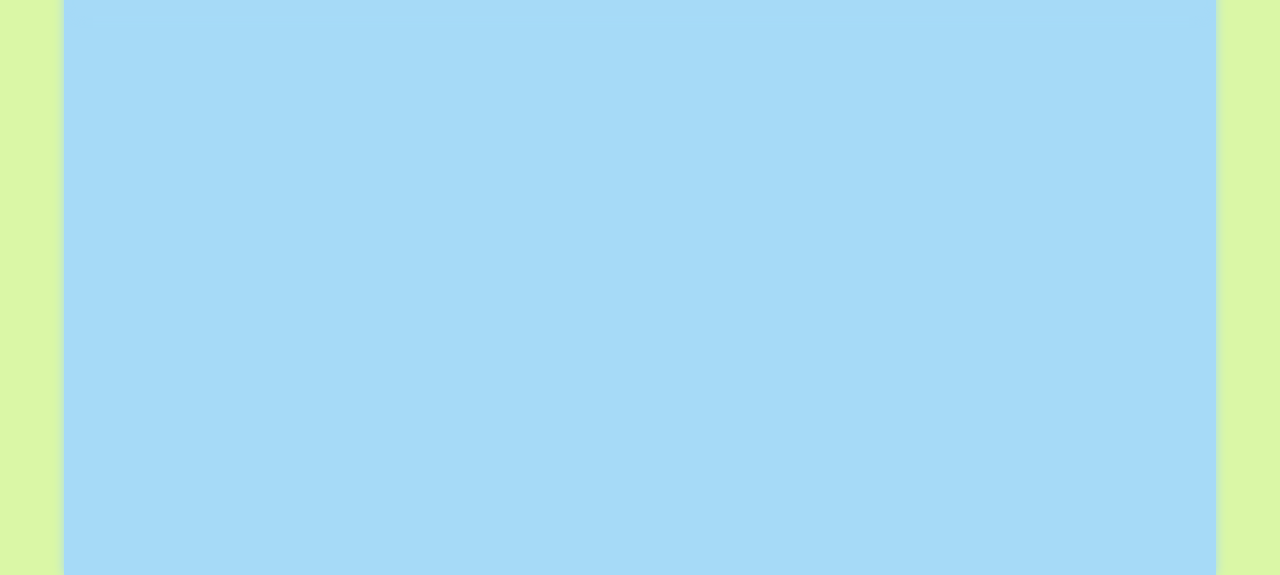
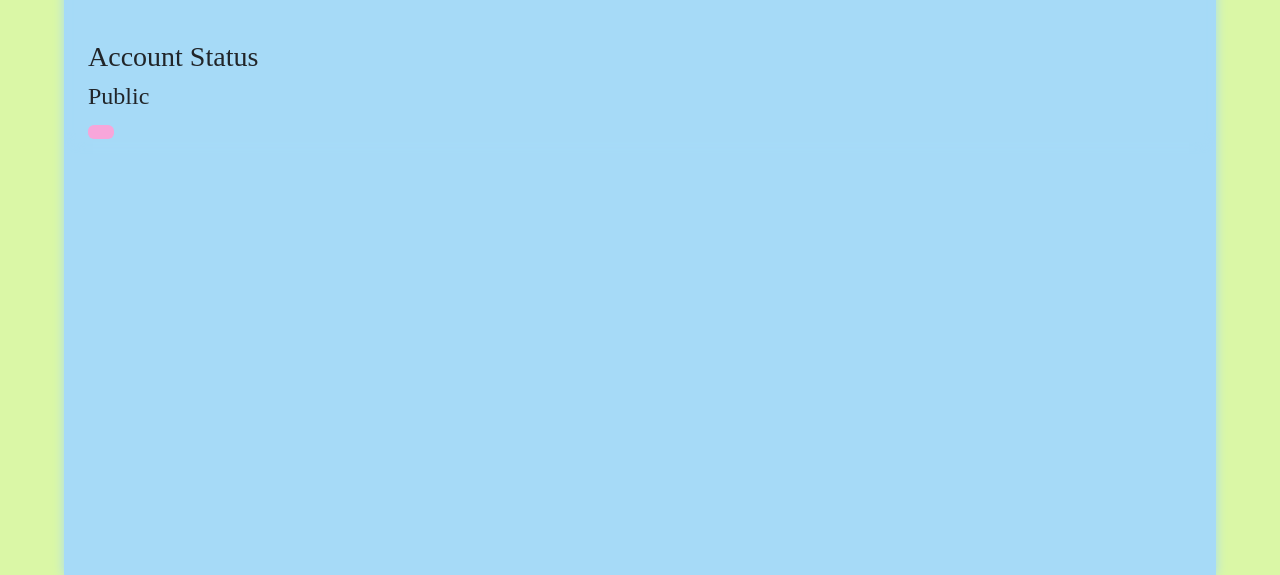
Before and after one commit to amorychambers/ci-ms3-backend, a Python web app: template libremate/templates/account.html in a window 1280 px wide. Shown: the part 308-883 px from the top of the page. Run offline with Jinja, Linux system fonts and the light colour scheme; the template is opened without the code that fills it, so the values that code supplies are empty; some libraries are stand-ins or nearby versions; some web fonts are replaced.

Commit message:
add account privacy status to account page with conditional

```diff
--- a/libremate/routes.py
+++ b/libremate/routes.py
@@ -189,4 +189,5 @@ def edit_genre(genre_id):
 @app.route("/account")
 def account():
     genres = Genre.query.filter(Genre.genre_owner == session["user"]).all()
-    return render_template("account.html", genres=genres)
+    reader = Reader.query.filter(Reader.username == session["user"]).one()
+    return render_template("account.html", genres=genres, reader=reader)
--- a/libremate/templates/account.html
+++ b/libremate/templates/account.html
@@ -32,7 +32,21 @@
       </table>
     </div>
   </div>
+  <div class="row">
+    <div class="col mt-4">
+      <h3>Account Status</h3>
+      {% if reader.private == True %}
+      <h4>Private</h4>
+      <a href="" class="btn accent"></a>
+      {% else %}
+      <h4>Public</h4>
+      <a href="" class="btn accent"></a>
+      {% endif %}
+    </div>
+  </div>
 </div>
+
+
 
 <!-- Modals  -->
 
```
